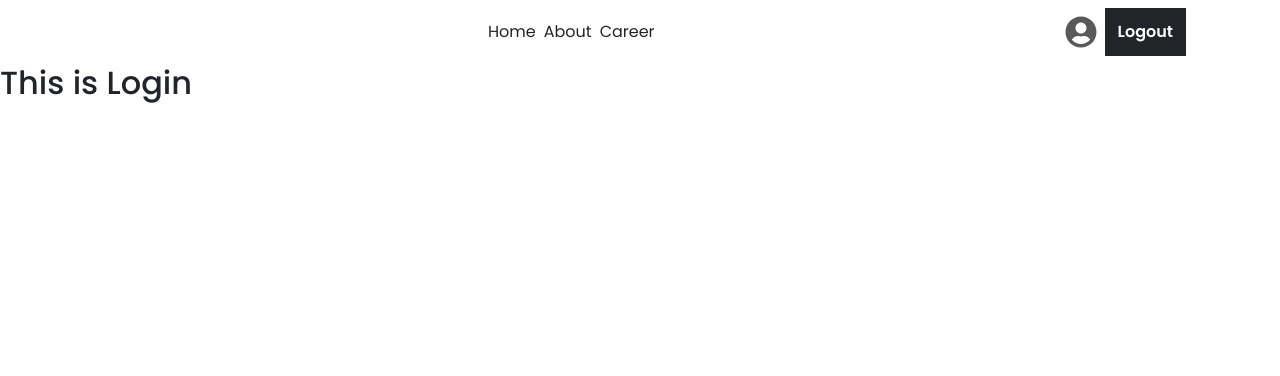
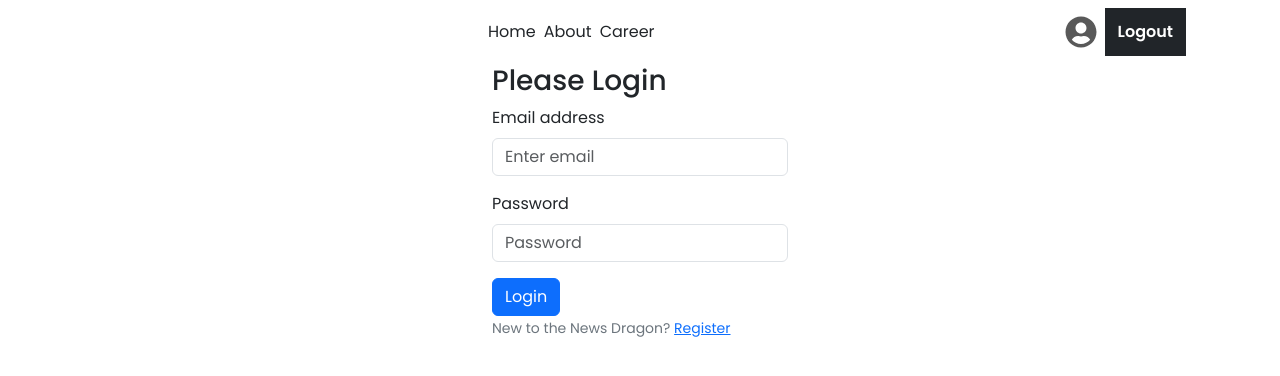
Before and after one commit to SuraiyaAkterTrishna/the-news-dragon-client, a React (Vite) app: page /login in a window 1280 px wide. Shown: the top 376 px of the page. Built offline with nearby package versions, Linux system fonts and the light colour scheme.

Commit message:
login form UI done

```diff
--- a/src/pages/Login/Login/Login.jsx
+++ b/src/pages/Login/Login/Login.jsx
@@ -1,10 +1,37 @@
+import { Button, Container, Form } from "react-bootstrap";
+import { Link } from "react-router-dom";
 
 
 const Login = () => {
     return (
-        <div>
-            <h2>This is Login</h2>
-        </div>
+        <Container className='w-25 mx-auto'>
+        <h3>Please Login</h3>
+        <Form>
+            <Form.Group className="mb-3" controlId="formBasicEmail">
+                <Form.Label>Email address</Form.Label>
+                <Form.Control type="email" name='email' placeholder="Enter email" required />
+            </Form.Group>
+
+            <Form.Group className="mb-3" controlId="formBasicPassword">
+                <Form.Label>Password</Form.Label>
+                <Form.Control type="password" name='password' placeholder="Password" required />
+            </Form.Group>
+
+            <Button variant="primary" type="submit">
+                Login
+            </Button>
+            <br />
+            <Form.Text className="text-secondary">
+                New to the News Dragon? <Link to="/register">Register</Link>
+            </Form.Text>
+            <Form.Text className="text-success">
+
+            </Form.Text>
+            <Form.Text className="text-danger">
+
+            </Form.Text>
+        </Form>
+    </Container>
     );
 };
 
```
